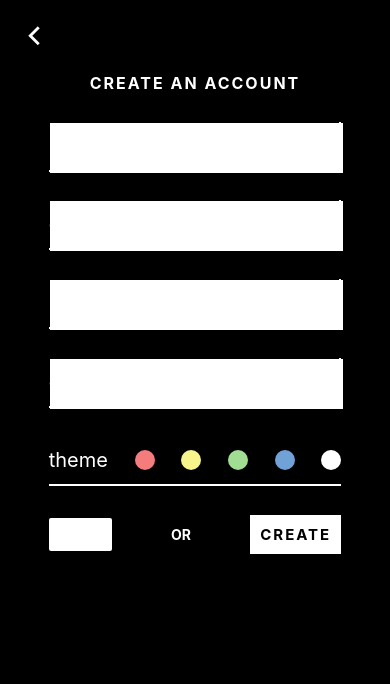
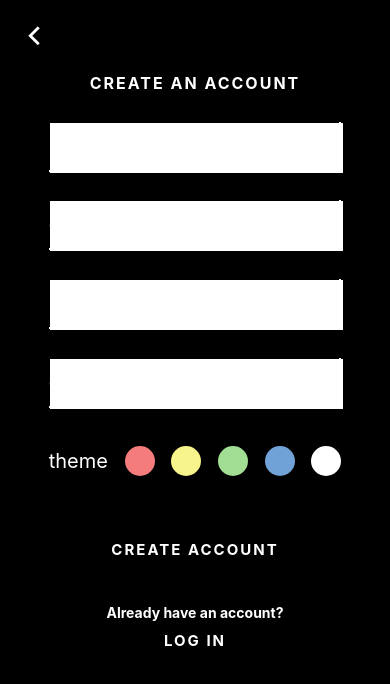
Before and after one commit to seantolbert/daily, a React Native app: screen /signUp in a window 390 px wide. Shown: the top 684 px of the page. Built offline with nearby package versions, Linux system fonts and the light colour scheme; no server answers.

Commit message:
completes the signup page styling

```diff
--- a/components/AuthButtons.js
+++ b/components/AuthButtons.js
@@ -1,18 +1,47 @@
-import { StyleSheet, Text, View, Button, Pressable } from "react-native";
-const AuthButtons = ({ nav, disable, handleSubmit }) => {
+import {
+  StyleSheet,
+  Text,
+  View,
+  Button,
+  Pressable,
+  Animated,
+} from "react-native";
+import { useState, useRef, useEffect } from "react";
+
+const AuthButtons = ({ nav, handleSubmit, color, disable }) => {
+  const shadow = useRef(new Animated.Value(1)).current;
+
+  const [width, setWidth] = useState(0);
+  const [height, setHeight] = useState(0);
+
   return (
     <View style={styles.buttons}>
-      <Button
-        title="LOG IN"
-        style={styles.login}
-        color="#fff"
-        onPress={() => nav.navigate("signIn")}
-      />
-      <Text style={styles.or}>OR</Text>
-      <Pressable style={styles.create} disabled={disable}>
-        <Text style={styles.createText} onPress={handleSubmit}>
-          CREATE
-        </Text>
+      <View style={{ marginBottom: 20 }}>
+        <Animated.View
+          style={{
+            position: "absolute",
+            width,
+            height,
+            backgroundColor: `#${color}`,
+            transition: [{ translateX: shadow }, { translateY: shadow }],
+          }}
+        ></Animated.View>
+        <Pressable
+          style={styles.create}
+          disabled={disable}
+          onPress={handleSubmit}
+          onLayout={(e) => {
+            const { width, height } = e.nativeEvent.layout;
+            setWidth(width);
+            setHeight(height);
+          }}
+        >
+          <Text style={styles.createText}>CREATE ACCOUNT</Text>
+        </Pressable>
+      </View>
+      <Text style={styles.or}>Already have an account?</Text>
+      <Pressable onPress={() => nav.navigate("signIn")}>
+        <Text style={styles.createText}>LOG IN</Text>
       </Pressable>
     </View>
   );
@@ -20,19 +49,21 @@ const AuthButtons = ({ nav, disable, handleSubmit }) => {
 export default AuthButtons;
 const styles = StyleSheet.create({
   buttons: {
-    flexDirection: "row",
+    // flexDirection: "row",
     alignItems: "center",
     justifyContent: "space-between",
     width: "75%",
   },
   create: {
-    backgroundColor: "#fff",
+    backgroundColor: "#000",
+    paddingVertical: 15,
   },
   createText: {
     fontWeight: "bold",
     padding: 10,
     letterSpacing: 2,
     fontSize: 15,
+    color: "#fff",
   },
   or: {
     color: "#fff",
--- a/components/ColorPicker.js
+++ b/components/ColorPicker.js
@@ -23,7 +23,7 @@ const styles = StyleSheet.create({
     justifyContent: "space-between",
     alignItems: "center",
     borderColor: "#fff",
-    borderBottomWidth: 2,
+    // borderBottomWidth: 2,
     height: 50,
   },
   label: {
@@ -31,8 +31,8 @@ const styles = StyleSheet.create({
     fontSize: 20,
   },
   colorDot: {
-    width: 20,
-    height: 20,
+    width: 30,
+    height: 30,
     borderRadius: "50%",
   },
 });
--- a/hooks/useRegister.js
+++ b/hooks/useRegister.js
@@ -1,10 +1,15 @@
 import { Auth, db } from "../firebase/config";
-import { createUserWithEmailAndPassword, updateProfile } from "firebase/auth";
-import { collection, addDoc, doc, setDoc } from "firebase/firestore";
+import {
+  createUserWithEmailAndPassword,
+  updateProfile,
+  signInWithEmailAndPassword,
+} from "firebase/auth";
+import { doc, setDoc } from "firebase/firestore";
 import { useState } from "react";
 
 export const useRegister = () => {
-  const [error, setError] = useState(null);
+  const [signUpError, setSignUpError] = useState(null);
+  const [loginError, setLoginError] = useState(null);
 
   const signup = async (email, password, displayName, themeColor) => {
     try {
@@ -13,13 +18,22 @@ export const useRegister = () => {
         console.log(err.message)
       );
       const ref = doc(db, "users", res.user.uid);
-      await setDoc(ref, {themeColor})
+      await setDoc(ref, { themeColor });
       console.log("username: ", res.user.displayName);
     } catch (err) {
-      setError(err.message);
+      setSignUpError(err.message);
       console.log(err.message);
     }
   };
 
-  return { signup, error };
+  const login = async (email, password) => {
+    try {
+      await signInWithEmailAndPassword(Auth, email, password);
+    } catch (err) {
+      setLoginError(err.message);
+      console.log(err.message);
+    }
+  };
+
+  return { signup, signUpError, login, loginError };
 };
--- a/navigation/AuthStack.js
+++ b/navigation/AuthStack.js
@@ -9,9 +9,9 @@ export default function AuthStack() {
   return (
     <NavigationContainer>
       <Stack.Navigator screenOptions={{ headerShown: false }}>
+        <Stack.Screen name="signIn" component={SignIn} />
+        <Stack.Screen name="landing" component={Landing} />
         <Stack.Screen name="signUp" component={SignUp} />
-        <Stack.Screen name="landing" component={Landing} />
-        <Stack.Screen name="signIn" component={SignIn} />
       </Stack.Navigator>
     </NavigationContainer>
   );
--- a/pages/Landing.js
+++ b/pages/Landing.js
@@ -48,11 +48,11 @@ const Landing = ({ navigation }) => {
         }),
       ]),
       Animated.parallel([
-        Animated.timing(confetti, {
-          useNativeDriver: true,
-          toValue: 1,
-          duration: 500,
-        }),
+        // Animated.timing(confetti, {
+        //   useNativeDriver: true,
+        //   toValue: 1,
+        //   duration: 500,
+        // }),
         Animated.timing(buttonsAnim, {
           useNativeDriver: true,
           toValue: 0,
--- a/pages/SignIn.js
+++ b/pages/SignIn.js
@@ -1,27 +1,30 @@
-import { Button, StyleSheet, Text, TextInput, View } from "react-native";
-import { Auth } from "../firebase/config";
-import { signInWithEmailAndPassword } from "firebase/auth";
-import { useEffect, useState } from "react";
+import {
+  Button,
+  StyleSheet,
+  Text,
+  TextInput,
+  View,
+  SafeAreaView,
+} from "react-native";
+import { useState } from "react";
+import { useRegister } from "../hooks/useRegister";
+import { InputRow } from "../components";
 
 const SignIn = ({ navigation }) => {
   const [email, setEmail] = useState("");
   const [password, setPassword] = useState("");
 
+  const { login } = useRegister();
+
   const handleSubmit = () => {
-    console.log("email: ", email);
-    console.log("password: ", password);
-    signInWithEmailAndPassword(Auth, email, password)
-      .then((res) => {
-        const user = res.user;
-        console.log(`${user.email} successfully logged in`);
-      })
-      .catch((err) => console.log(err.message));
+    login(email, password);
   };
 
   return (
-    <View style={styles.container}>
+    <SafeAreaView style={styles.container}>
       <Text>SignIn</Text>
       <TextInput onChangeText={setEmail} placeholder="email" value={email} />
+      <InputRow value={email} label="email" change={setEmail} color="fff" />
       <TextInput
         onChangeText={setPassword}
         placeholder="password"
@@ -31,7 +34,7 @@ const SignIn = ({ navigation }) => {
 
       <Button onPress={() => navigation.navigate("signUp")} title="sign up" />
       <Button onPress={handleSubmit} title="signIn" />
-    </View>
+    </SafeAreaView>
   );
 };
 export default SignIn;
@@ -40,5 +43,6 @@ const styles = StyleSheet.create({
     flex: 1,
     alignItems: "center",
     justifyContent: "space-evenly",
+    backgroundColor: "#000",
   },
 });
--- a/pages/SignUp.js
+++ b/pages/SignUp.js
@@ -1,16 +1,12 @@
 import {
   StyleSheet,
   Text,
-  View,
   SafeAreaView,
-  Pressable,
-  Button,
   KeyboardAvoidingView,
 } from "react-native";
 import { useState } from "react";
 import { AuthButtons, BackButton, ColorPicker, InputRow } from "../components";
 import { useRegister } from "../hooks/useRegister";
-import { KeyboardAwareScrollView } from "react-native-keyboard-aware-scroll-view";
 
 const SignUp = ({ navigation }) => {
   const [email, setEmail] = useState("");
@@ -63,24 +59,13 @@ const SignUp = ({ navigation }) => {
         <ColorPicker setThemeColor={setThemeColor} />
       </KeyboardAvoidingView>
       <AuthButtons
+        color={themeColor}
         nav={navigation}
         disable={disable}
         handleSubmit={handleSubmit}
+        confirm={confirm}
+        password={password}
       />
-      {/* <View style={styles.buttons}>
-        <Button
-          title="LOG IN"
-          style={styles.login}
-          color="#fff"
-          onPress={() => navigation.navigate("signIn")}
-        />
-        <Text style={styles.or}>OR</Text>
-        <Pressable style={styles.create} disabled={disable}>
-          <Text style={styles.createText} onPress={handleSubmit}>
-            CREATE
-          </Text>
-        </Pressable>
-      </View> */}
     </SafeAreaView>
   );
 };
@@ -105,28 +90,4 @@ const styles = StyleSheet.create({
     alignItems: "center",
     width: "75%",
   },
-  // buttons: {
-  //   flexDirection: "row",
-  //   alignItems: "center",
-  //   justifyContent: "space-between",
-  //   width: "75%",
-  // },
-  // create: {
-  //   backgroundColor: "#fff",
-  // },
-  // createText: {
-  //   fontWeight: "bold",
-  //   padding: 10,
-  //   letterSpacing: 2,
-  //   fontSize: 15,
-  // },
-  // or: {
-  //   color: "#fff",
-  //   fontWeight: "bold",
-  // },
-  // login: {
-  //   color: "#fff",
-  //   fontSize: 15,
-  //   fontWeight: "bold",
-  // },
 });
```
